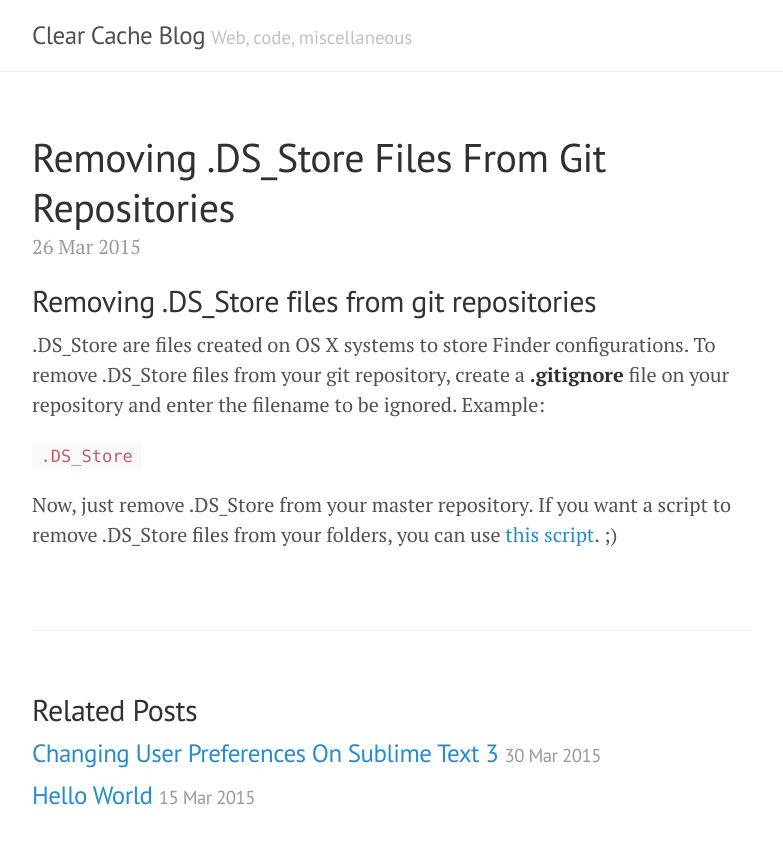
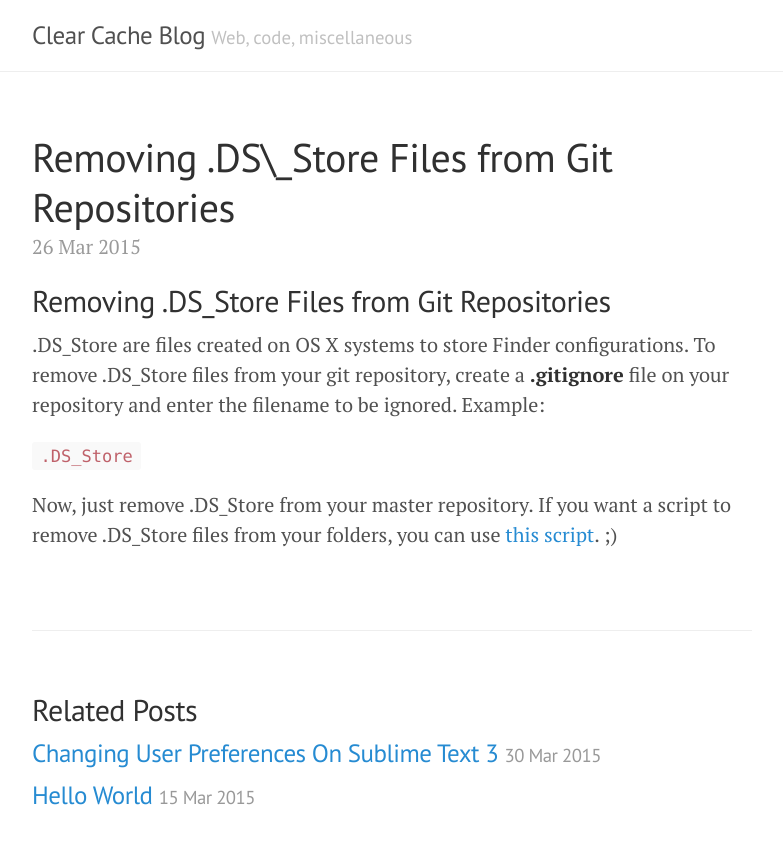
Before and after one commit to angelitomg/angelitomg.github.io, a Jekyll site: the page built from _posts/2015-03-26-removing-.ds_store-files-from-git-repositories.md, in a window 1280 px wide. Shown: the top 844 px of the page, without its empty margins (248-1031 px from the left). Built offline with Jekyll 4.4.1, drawn with Linux system fonts in a browser that asks for light colours; Markdown is read by kramdown in place of the engine named in the settings.

```diff
--- a/_posts/2015-03-26-removing-.ds_store-files-from-git-repositories.md
+++ b/_posts/2015-03-26-removing-.ds_store-files-from-git-repositories.md
@@ -1,8 +1,8 @@
 ---
-title: Removing .DS_Store Files From Git Repositories
+title: Removing .DS\_Store Files from Git Repositories
 layout: post
 ---
-## Removing .DS\_Store files from git repositories
+## Removing .DS\_Store Files from Git Repositories
 
 .DS\_Store are files created on OS X systems to store Finder configurations. To remove .DS\_Store files from your git repository, create a **.gitignore** file on your repository and enter the filename to be ignored. Example:
 
```
